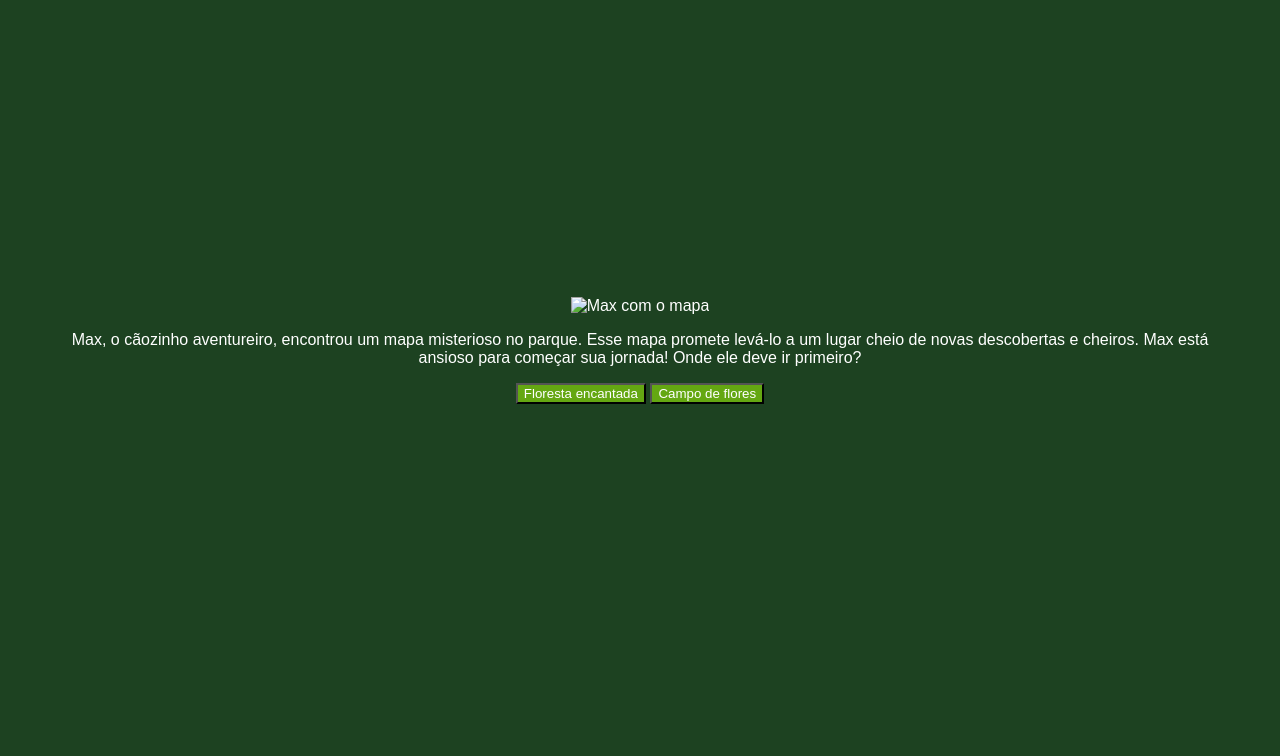
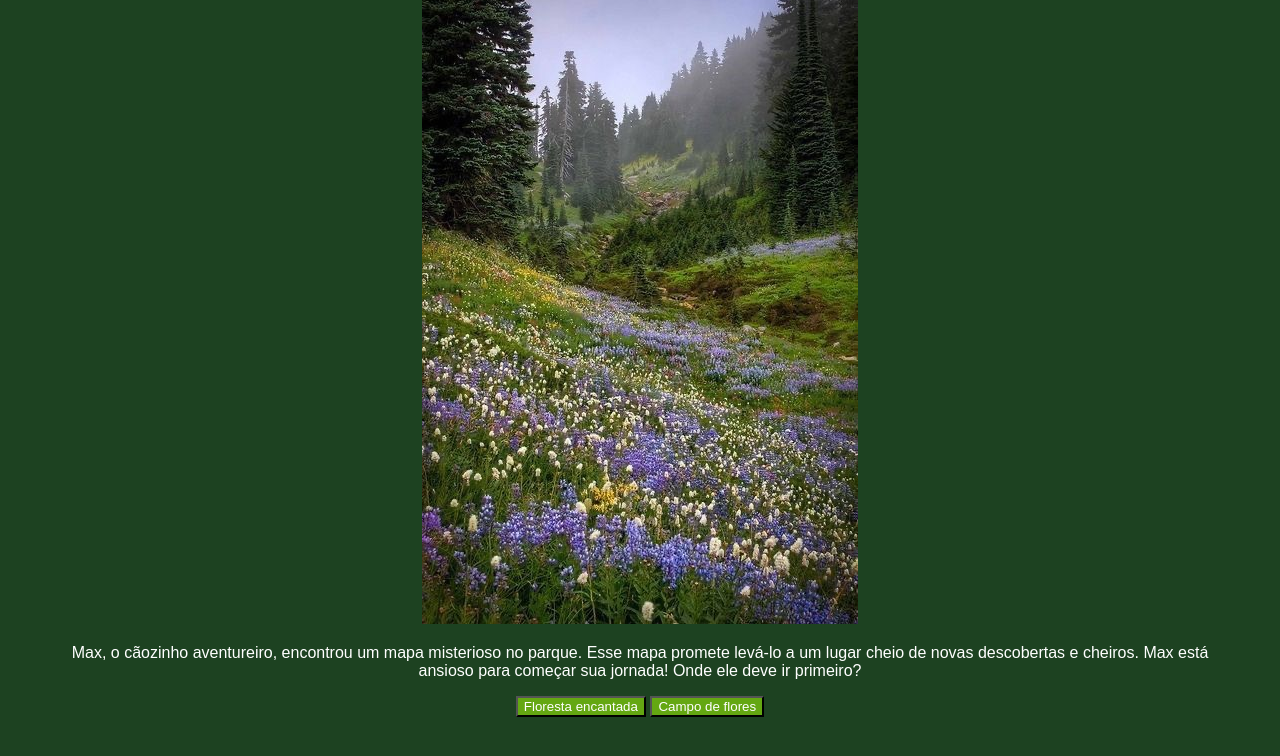
Before and after one commit to 7vagner/Criando-uma-aventura, a plain HTML site: page index.html in a window 1280 px wide. Drawn offline with Linux system fonts and the light colour scheme; a web font is replaced by a local one.

Commit message:
Update index.html

```diff
--- a/index.html
+++ b/index.html
@@ -12,17 +12,19 @@
 <body>
     <main>
         <div class="passo ativo" id="passo-0">
-            <img src="img/cenario-passo0.png" alt="Max com o mapa">
+            <img src="img/campo_flores.png" alt="Max com o mapa no campo de flores">
             <p>Max, o cãozinho aventureiro, encontrou um mapa misterioso no parque. Esse mapa promete levá-lo a um lugar cheio de novas descobertas e cheiros. Max está ansioso para começar sua jornada! Onde ele deve ir primeiro?</p>
             <button class="btn-proximo" data-proximo="1">Floresta encantada</button>
             <button class="btn-proximo" data-proximo="2">Campo de flores</button>
         </div>
         <div class="passo" id="passo-1">
+            <img src="img/floresta_encantada.png" alt="Floresta encantada">
             <p>Max entra na floresta encantada. Ele vê árvores enormes e ouve sons misteriosos. O que ele deve fazer?</p>
             <button class="btn-proximo" data-proximo="3">Seguir o som misterioso</button>
             <button class="btn-proximo" data-proximo="4">Explorar o riacho próximo</button>
         </div>
         <div class="passo" id="passo-2">
+            <img src="img/campo_flores.png" alt="Campo de flores">
             <p>No campo de flores, Max fica encantado com o perfume das flores e as borboletas voando ao seu redor. Ele vê uma colina ao longe e um lago brilhante.</p>
             <button class="btn-proximo" data-proximo="5">Ir para a colina</button>
             <button class="btn-proximo" data-proximo="6">Caminhar até o lago</button>
@@ -32,21 +34,25 @@
             <button class="btn-proximo" data-proximo="7">Procurar a árvore grande</button>
         </div>
         <div class="passo" id="passo-4">
-            <img src="img/cenario-passo4-voltar-casa.png" alt="Max voltando para casa">
+            <img src="img/campo_flores.png" alt="Max voltando para casa">
             <p>Max decide que a aventura é um pouco assustadora e volta para casa, mas promete tentar de novo outro dia.</p>
         </div>
         <div class="passo" id="passo-5">
+            <img src="img/campo_flores.png" alt="Vista da colina">
             <p>Na colina, Max vê uma vista incrível e descobre um caminho escondido que leva de volta para a floresta encantada.</p>
             <button class="btn-proximo" data-proximo="7">Seguir o caminho escondido</button>
         </div>
         <div class="passo" id="passo-6">
+            <img src="img/lago_magico.png" alt="Lago mágico">
             <p>No lago, Max vê seu reflexo e pensa sobre suas aventuras. Ele decide seguir em frente e explorar mais.</p>
             <button class="btn-proximo" data-proximo="8">Voltar para o campo de flores</button>
         </div>
         <div class="passo" id="passo-7">
+            <img src="img/campo_flores.png" alt="Max encontrando o tesouro">
             <p>Max encontra a árvore grande e cava ao redor dela, descobrindo um osso especial! Ele decide enterrá-lo de novo e visitá-lo sempre. Fim da aventura!</p>
         </div>
         <div class="passo" id="passo-8">
+            <img src="img/campo_flores.png" alt="Max no campo de flores">
             <p>De volta ao campo de flores, Max sente-se inspirado e contente, pensando nas novas aventuras que ainda o aguardam!</p>
         </div>
     </main>
```
